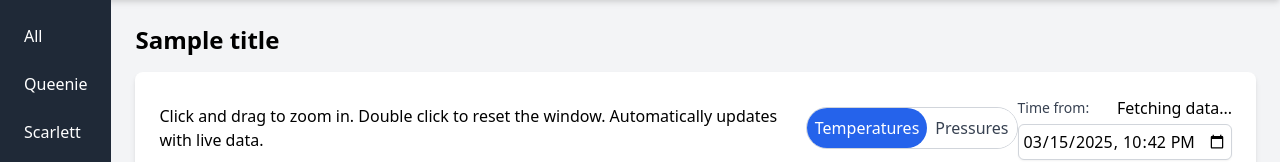
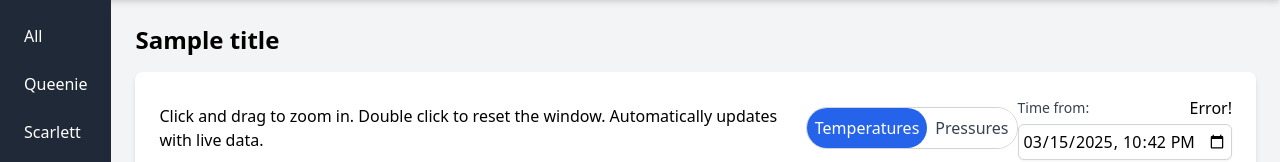
Before and after one commit to jrzingel/fqt-thermometry, a Python web app: template flaskr/templates/dashboard.html in a window 1280 px wide. Shown: the part 60-222 px from the top of the page. Run offline with Jinja, Linux system fonts and the light colour scheme; the template is opened without the code that fills it: most values are stand-ins (such as "Sample title", 1, 10 or a date in 2020).

Commit message:
Removed console logging and catch 400 API errors

```diff
--- a/flaskr/static/utils.js
+++ b/flaskr/static/utils.js
@@ -27,8 +27,6 @@ function prepData(packed) {
     for (let key in packed["readings"]) {
         data.push(packed["readings"][key]);
     }
-    console.log(packed);
-    console.log(data);
     return data;
 }
 
--- a/flaskr/templates/dashboard.html
+++ b/flaskr/templates/dashboard.html
@@ -104,7 +104,6 @@ function setupPlots(num_plots) {
 
     // For each sensor, create their own subplot
     for (const i of SUBPLOT_ORDER) {
-        console.log(i);
         // Plot [data[0] (timestamps), data[i] (sensor data)]
         let opts = {
             title: "Sensor " + SENSORS[i-1],
@@ -148,13 +147,18 @@ function go() {
 
     function refreshData() {
         status.textContent = "Fetching data..."
-        fetchFromAPI("{{ url }}", FRIDGE, SENSORS).then(packed => {
+        fetchFromAPI("{{ url }}", FRIDGE, SENSORS)
+            .then(packed => {
                 let data = prepData(packed);
                 plots[0].setData(data);
                 for (let i = 1; i < data.length; i++) {
                     plots[1][i-1].setData([data[0], data[i]])
                 }
-            status.textContent = "Done!"
+                status.textContent = "Done!";
+            })
+            .catch((error) => {
+                status.textContent = "Error!";
+                console.log(error);
             });
     }
 
```
Also changed, not shown: flaskr/templates/combined_dashboard.html (+10 -5 lines). Lines whose indentation alone changed are shown as unchanged.
